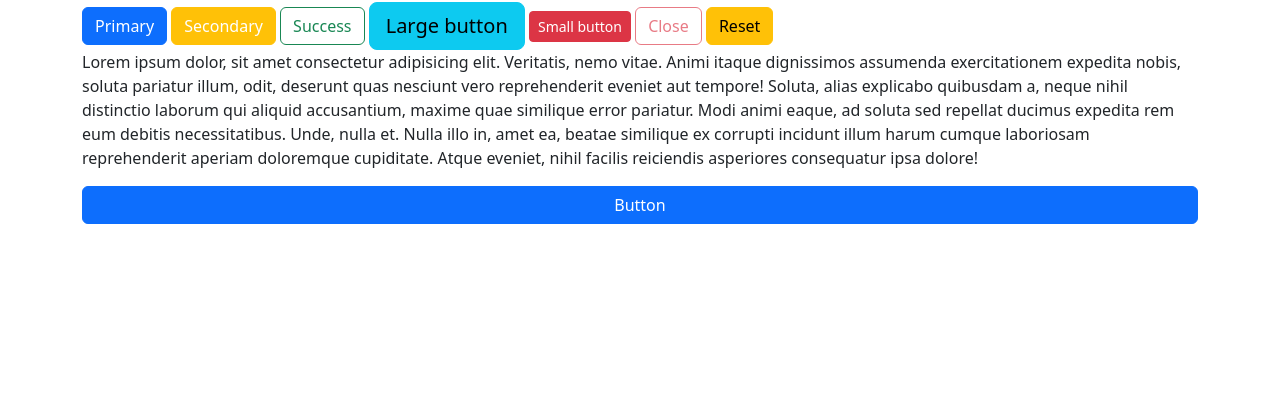
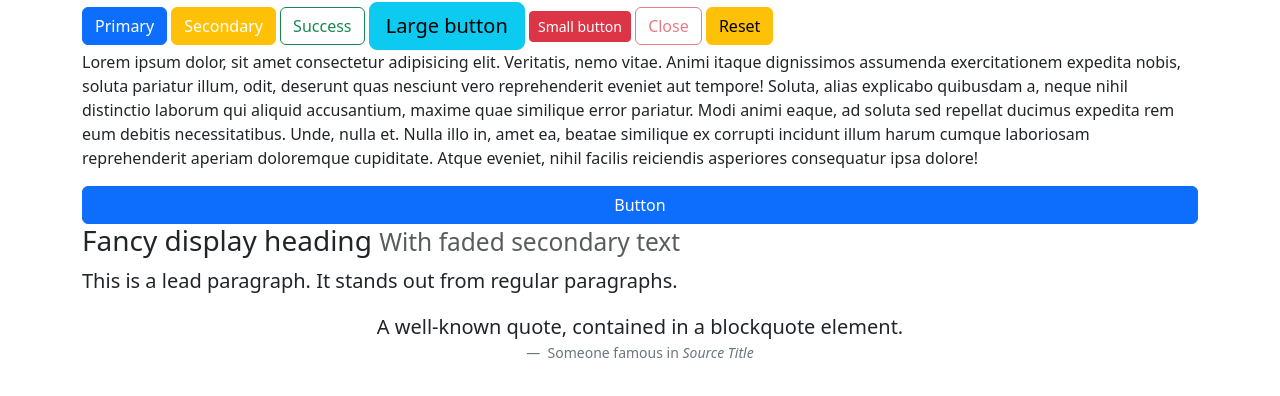
Before and after one commit to m-ghozi/kodebisat-mevn, a plain HTML site: page 3-Bootsrap/index.html in a window 1280 px wide. Shown: the part 54-450 px from the top of the page. Drawn offline with nearby package versions, Linux system fonts and the light colour scheme; files that its build step writes are made by us from their sources.

Commit message:
typography

```diff
--- a/3-Bootsrap/index.html
+++ b/3-Bootsrap/index.html
@@ -41,6 +41,21 @@
       <div class="d-grid gap-2">
         <button class="btn btn-primary" type="button">Button</button>
       </div>
+      <h3>
+        Fancy display heading
+        <small class="text-body-secondary">With faded secondary text</small>
+      </h3>
+      <p class="lead">
+        This is a lead paragraph. It stands out from regular paragraphs.
+      </p>
+      <figure class="text-center">
+        <blockquote class="blockquote">
+          <p>A well-known quote, contained in a blockquote element.</p>
+        </blockquote>
+        <figcaption class="blockquote-footer">
+          Someone famous in <cite title="Source Title">Source Title</cite>
+        </figcaption>
+      </figure>
     </div>
 
     <script
```
